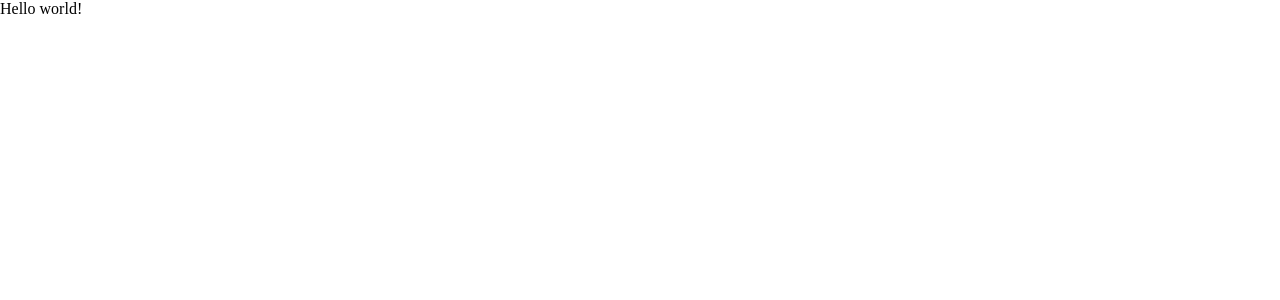
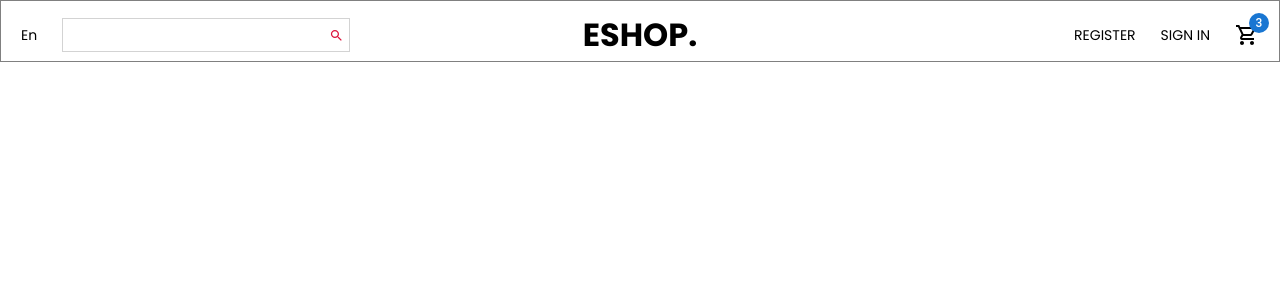
Before and after one commit to FaysalShuvo/Eshop, a React (Create React App) app in the folder client/: page / in a window 1280 px wide. Shown: the top 300 px of the page. Built offline with nearby package versions, Linux system fonts and the light colour scheme.

Commit message:
navbar design DONE

```diff
--- a/client/package.json
+++ b/client/package.json
@@ -3,12 +3,17 @@
   "version": "0.1.0",
   "private": true,
   "dependencies": {
+    "@emotion/react": "^11.7.1",
+    "@emotion/styled": "^11.6.0",
+    "@mui/icons-material": "^5.2.4",
+    "@mui/material": "^5.2.4",
     "@testing-library/jest-dom": "^5.11.4",
     "@testing-library/react": "^11.1.0",
     "@testing-library/user-event": "^12.1.10",
     "react": "^17.0.2",
     "react-dom": "^17.0.2",
     "react-scripts": "4.0.3",
+    "styled-components": "^5.3.3",
     "web-vitals": "^1.0.1"
   },
   "scripts": {
--- a/client/public/index.html
+++ b/client/public/index.html
@@ -1,21 +1,27 @@
 <!DOCTYPE html>
 <html lang="en">
-
   <head>
     <meta charset="utf-8" />
     <meta name="viewport" content="width=device-width, initial-scale=1" />
-  <meta name="description" content="Web site created using create-react-app" />
+    <meta
+      name="description"
+      content="Web site created using create-react-app"
+    />
+    <link
+      href="https://fonts.googleapis.com/css2?family=Poppins:wght@100;300;400;700&display=swap"
+      rel="stylesheet"
+    />
     <style>
       * {
         margin: 0;
+        font-family: "Poppins", sans-serif;
       }
     </style>
-  <title>React App</title>
+    <title>Eshop</title>
   </head>
 
   <body>
     <noscript>You need to enable JavaScript to run this app.</noscript>
     <div id="root"></div>
   </body>
-
 </html>
--- a/client/src/App.jsx
+++ b/client/src/App.jsx
@@ -1,5 +1,11 @@
+import Home from "./pages/Home";
+
 const App = () => {
-  return <div>Hello world!</div>;
+  return (
+    <div>
+      <Home />
+    </div>
+  );
 };
 
 export default App;
--- /dev/null
+++ b/client/src/components/Navbar.jsx
@@ -0,0 +1,95 @@
+import { Search, ShoppingCartOutlined } from "@mui/icons-material";
+import Badge from "@mui/material/Badge";
+import React from "react";
+import styled from "styled-components";
+
+const Container = styled.div`
+  height: 60px;
+  border: 1px solid gray;
+`;
+
+const Wrapper = styled.div`
+  display: flex;
+  align-items: center;
+  justify-content: space-between;
+  padding: 10px 20px;
+`;
+
+const Left = styled.div`
+  flex: 1;
+  display: flex;
+  align-items: center;
+`;
+
+const Language = styled.div`
+  font-size: 14px;
+  cursor: pointer;
+`;
+const SearchContainer = styled.div`
+  border: 1px solid lightgray;
+  display: flex;
+  align-items: center;
+  margin-left: 25px;
+  padding: 5px;
+`;
+
+const Input = styled.input`
+  border: none;
+  outline: none;
+`;
+
+const Center = styled.div`
+  flex: 1;
+  text-align: center;
+
+  /* display: flex;
+   justify-content: center;
+  align-items: center; */
+`;
+
+const Logo = styled.h1`
+  font-weight: bold;
+`;
+
+const Right = styled.div`
+  flex: 1;
+  display: flex;
+  align-items: center;
+  justify-content: flex-end;
+`;
+
+const MenuItem = styled.div`
+  font-size: 14px;
+  cursor: pointer;
+  margin-left: 25px;
+`;
+
+const Navbar = () => {
+  return (
+    <Container>
+      <Wrapper>
+        <Left>
+          <Language>En</Language>
+          <SearchContainer>
+            <Input />
+            <Search style={{ color: "crimson", fontSize: 15 }} />
+          </SearchContainer>
+        </Left>
+        <Center>
+          <Logo>ESHOP.</Logo>
+        </Center>
+        <Right>
+          <MenuItem>REGISTER</MenuItem>
+          <MenuItem>SIGN IN</MenuItem>
+          <MenuItem>
+            <Badge badgeContent={3} color="primary">
+              <ShoppingCartOutlined />
+            </Badge>
+          </MenuItem>
+        </Right>
+      </Wrapper>
+    </Container>
+  );
+};
+
+export default Navbar;
--- /dev/null
+++ b/client/src/pages/Home.jsx
@@ -0,0 +1,12 @@
+import React from "react";
+import Navbar from "../components/Navbar";
+
+const Home = () => {
+  return (
+    <div>
+      <Navbar />
+    </div>
+  );
+};
+
+export default Home;
```
Also changed, not shown: 1 other file (tests, documents, lock files or other folders). Lines whose indentation alone changed are shown as unchanged.
